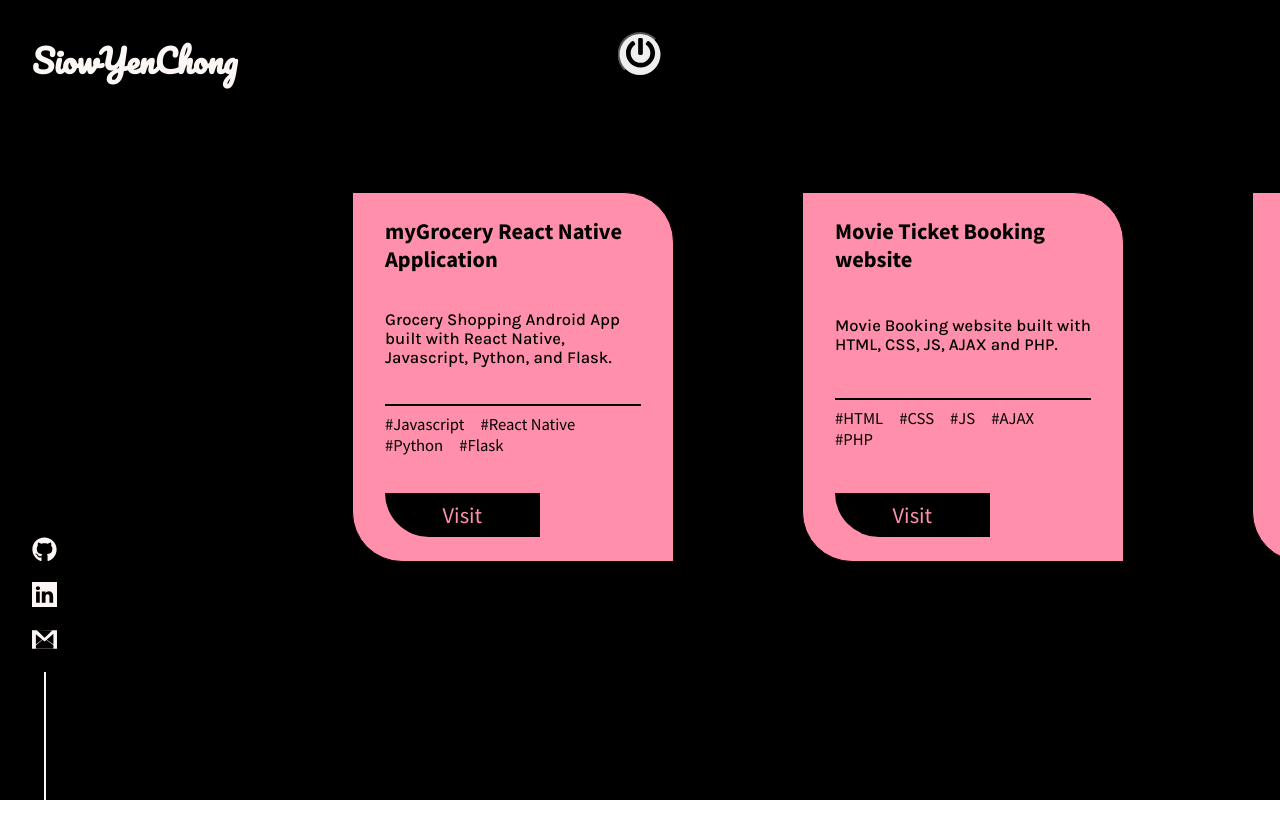
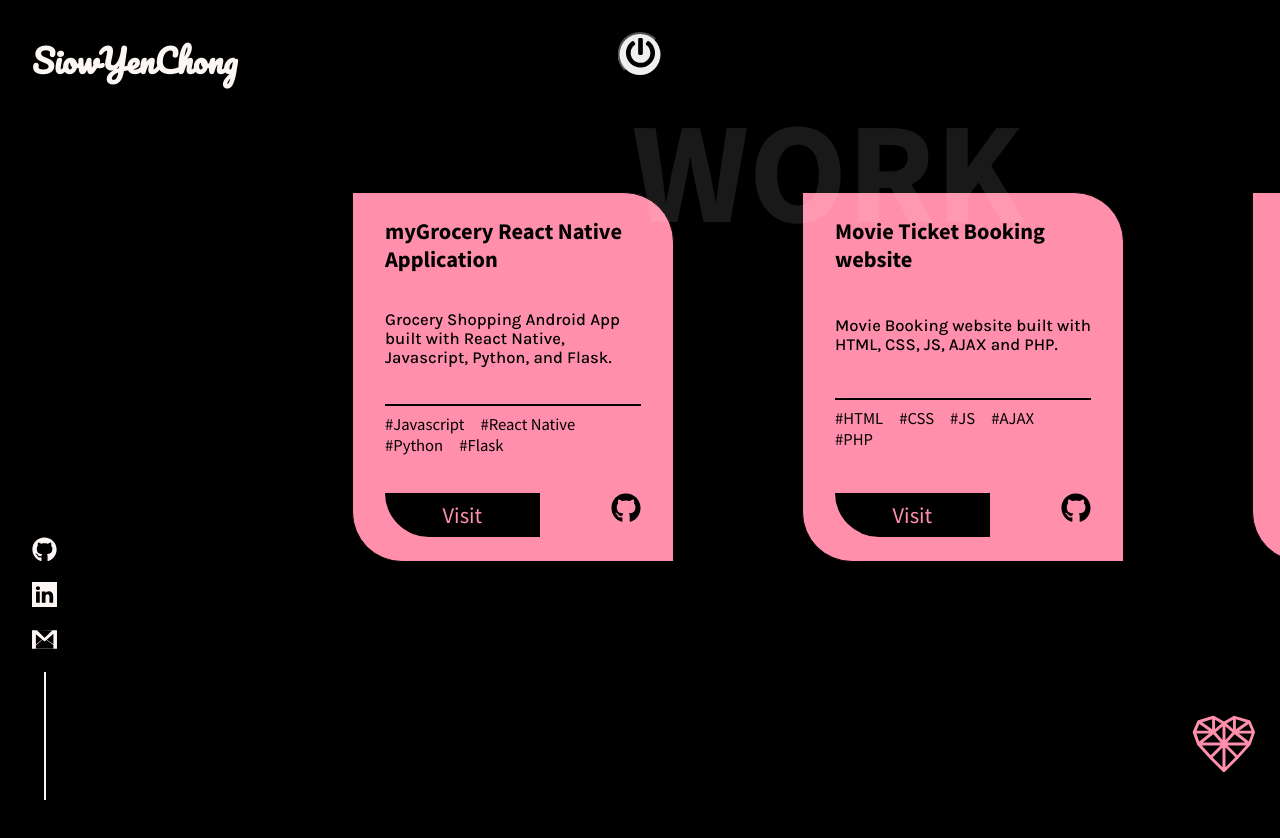
Before and after one commit to SiowYenChong/Portfolio-React-FramerMotion, a React (Create React App) app: page /work in a window 1280 px wide. Shown: the top 838 px of the page. Before the commit the page ends 800 px from the top, so only its background shows below. Built offline with nearby package versions, Linux system fonts and the light colour scheme.

Commit message:
Added work scrollable, links and rotating icon

```diff
--- a/src/components/WorkPage.js
+++ b/src/components/WorkPage.js
@@ -1,4 +1,4 @@
-import React from 'react';
+import React, { useEffect, useRef } from 'react';
 import { ThemeProvider } from 'styled-components';
 import { DarkTheme } from './Theme';
 import styled from 'styled-components';
@@ -7,13 +7,15 @@ import SocialIcons from '../subComponents/Sociallcons';
 import PowerButton from '../subComponents/PowerButton';
 import { Work } from '../data/WorkData';
 import Card from '../subComponents/Card';
+import { Heart } from './AllSvgs';
+import BigTitle from '../subComponents/BigTitle';
 
 const Box = styled.div`
     background-color: ${props => props.theme.body};
-    width: 100vw;
-    height: 100vh;
+    height: 400vh;
     position: relative;
-    overflow: hidden;
+    display: flex;
+    align-items: center;
 `;
 const Main = styled.ul`
     position: fixed;
@@ -23,21 +25,49 @@ const Main = styled.ul`
     display: flex;
     color: #ff8fab;
 `
+const Rotate = styled.span`
+    display: block;
+    position: fixed;
+    right: 1rem;
+    bottom: 1rem;
+    width: 80px;
+    height: 80px;
+    z-index: 1;
+`
 
 const WorkPage = () => {
+    const ref = useRef(null);
+    const heart = useRef(null);
+
+    useEffect(() => {
+        let element = ref.current;
+        if (element) {
+            const rotate = () => {
+                element.style.transform = `translateX(${-window.pageYOffset}px)`;
+                heart.current.style.transform = `rotate(` + -window.pageYOffset + `deg)`;
+            };
+            window.addEventListener('scroll', rotate);
+            return () => window.removeEventListener('scroll', rotate);
+        }
+    }, [ref]);
+
     return (
         <ThemeProvider theme={DarkTheme}>
             <Box>
                 <LogoComponent theme = 'dark'/>
                 <SocialIcons theme = 'dark'/>
                 <PowerButton/>
-                    <Main>
+                    <Main ref = {ref}>
                         {
                             Work.map(d =>
                                 <Card key = {d.id} data = {d}/>
                             )
                         }
                     </Main>
+                    <Rotate ref = {heart}>
+                        <Heart width = {80} height = {80} fill = {DarkTheme.text} />
+                    </Rotate>
+                    <BigTitle text = 'WORK' top = '10%' right = '20%'/>
             </Box>
         </ThemeProvider>
     );
--- a/src/data/WorkData.js
+++ b/src/data/WorkData.js
@@ -4,7 +4,7 @@ export const Work = [
         name:"myGrocery React Native Application",
         description:"Grocery Shopping Android App built with React Native, Javascript, Python, and Flask.",
         tags:["Javascript","React Native","Python", "Flask"],
-
+        demo:"https://github.com/SiowYenChong/myGrocery_React_Native_Application/tree/main",
         github:"https://github.com/SiowYenChong/myGrocery_React_Native_Application/tree/main"
     },
     {
@@ -12,7 +12,7 @@ export const Work = [
         name:"Movie Ticket Booking website",
         description:"Movie Booking website built with HTML, CSS, JS, AJAX and PHP.",
         tags:["HTML","CSS", "JS", "AJAX", "PHP"],
-
+        demo: "https://github.com/SiowYenChong/Movie_Ticket_Booking_website",
         github:"https://github.com/SiowYenChong/Movie_Ticket_Booking_website"
 
     },
@@ -21,7 +21,7 @@ export const Work = [
         name:"Car Rental System",
         description:"Car Rental System built with Java Object Oriented, which allows renting, returning car.",
         tags:["Java","Object Oriented"],
-
+        demo: "https://github.com/SiowYenChong/CarRentalSystem",
         github:"https://github.com/SiowYenChong/CarRentalSystem"
     },
     {
@@ -29,7 +29,7 @@ export const Work = [
         name:"Portfolio React FramerMotion",
         description:" My personal portfolio website, built using ReactJS and enhanced with framer-motion for stunning animations.",
         tags:["ReactJS","Javascript","HTML","CSS"],
-
+        demo: "https://github.com/SiowYenChong/Portfolio-React-FramerMotion#my-portfolio-website-with-reactjs-styled-components-and-framer-motion-for-cool-animations",
         github:"https://github.com/SiowYenChong/Portfolio-React-FramerMotion#my-portfolio-website-with-reactjs-styled-components-and-framer-motion-for-cool-animations"
     },
     {
@@ -37,7 +37,7 @@ export const Work = [
         name:"Mentor-mentee event website",
         description:"Website designed for IT Society October 2021's Mentor-Mentee, aims to help students in academic during the pandemic.",
         tags:["HTML","CSS","Github Pages"],
-
+        demo: "https://utar-its.github.io/mentor-mentee/",
         github:"https://github.com/UTAR-ITS/mentor-mentee"
 
     },
--- /dev/null
+++ b/src/subComponents/BigTitle.js
@@ -0,0 +1,22 @@
+import React from 'react'
+import styled from 'styled-components'
+
+const Text = styled.h1`
+    position: fixed;
+    top: ${props => props.top};
+    left: ${props => props.left};
+    right: ${props => props.right};
+    color: ${props => `rgba(${props.theme.textRgba}, 0.1)`};
+    font-size: calc(5rem + 5vw);
+    z-index: 0;
+`
+
+const BigTitle = (props) => {
+    return (
+        <Text top = {props.top} left = {props.left} right = {props.right}>
+            {props.text}
+        </Text>
+    )
+}
+
+export default BigTitle
--- a/src/subComponents/Card.js
+++ b/src/subComponents/Card.js
@@ -1,6 +1,7 @@
 import React from 'react'
 import styled from 'styled-components'
 import { NavLink } from 'react-router-dom'
+import { Github } from '../components/AllSvgs'
 
 const Box = styled.li`
     width: 16rem;
@@ -67,6 +68,15 @@ const Link = styled(NavLink)`
 
     }
 `
+const Git = styled(NavLink)`
+    color: inherit;
+    text-decoration: none;
+    ${Box}:hover &{
+        &>*{
+            fill: #ff8fab;
+        }
+    }
+`
 
 const Card = (props) => {
 
@@ -86,10 +96,10 @@ const Card = (props) => {
             }
             </Tags>
             <Footer>
-                <Link to = {{pathname: `${demo}`}} target = '_blank'>
-                    Visit
-                </Link>
-
+                <Link to={demo} target="_blank">Visit</Link>
+                <Git to={github} target="_blank">
+                    <Github width={30} height={30} />
+                </Git>
             </Footer>
         </Box>
     )
```
